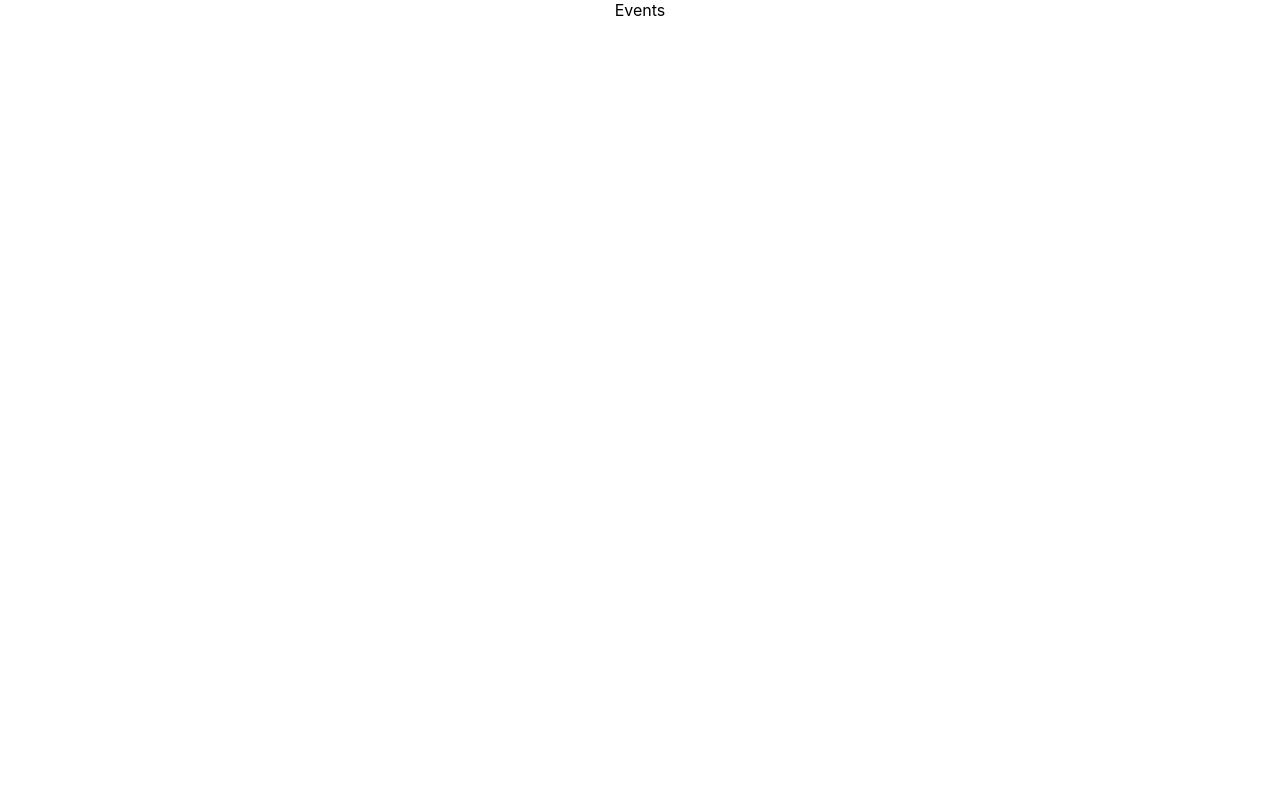
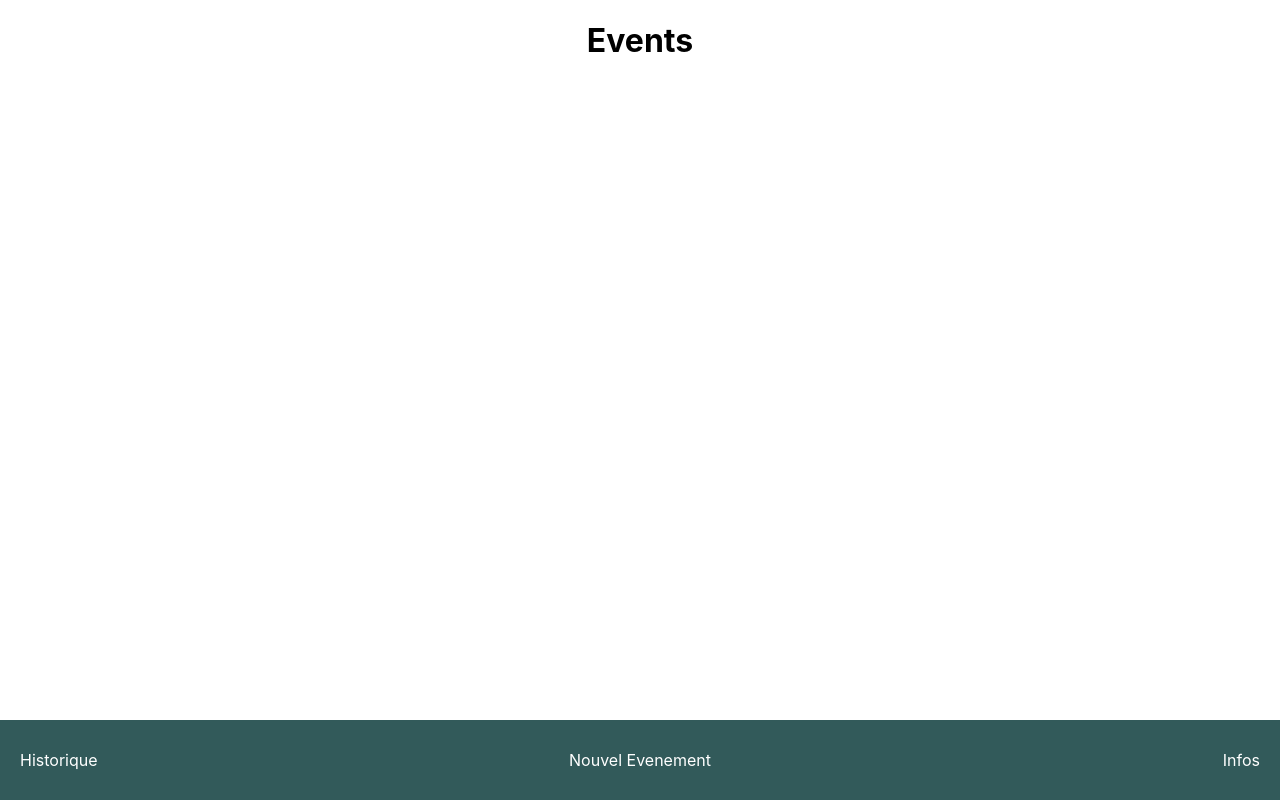
Before and after one commit to FlorianGardy/up-day-mobile, a React (Create React App) app: page /events in a window 1280 px wide. Built offline with nearby package versions, Linux system fonts and the light colour scheme.

Commit message:
create the Navbar component and the CSS module

```diff
--- /dev/null
+++ b/src/components/Navbar.jsx
@@ -0,0 +1,24 @@
+import React from "react";
+import { NavLink } from "react-router-dom";
+
+import styles from "./Navbar.module.css";
+
+const Navbar = () => {
+  return (
+    <nav>
+      <ul>
+        <li className={styles.history}>
+          <NavLink to="/history">Historique</NavLink>
+        </li>
+        <li className={styles.events}>
+          <NavLink to="/events">Nouvel Evenement</NavLink>
+        </li>
+        <li className={styles.about}>
+          <NavLink to="/about">Infos</NavLink>
+        </li>
+      </ul>
+    </nav>
+  );
+};
+
+export default Navbar;
--- /dev/null
+++ b/src/components/Navbar.module.css
@@ -0,0 +1,31 @@
+nav {
+  background-color: rgb(50, 90, 90);
+  position: absolute;
+  bottom: 0;
+  width: 100%;
+}
+ul {
+  display: grid;
+  grid-template-columns: repeat(3, 1fr);
+  height: 10vh;
+  padding: 0 20px;
+  margin: 0;
+}
+li {
+  align-self: center; /* Center text on Y baseline */
+  list-style: none;
+}
+a {
+  text-decoration: none;
+  color: white;
+}
+/* Center text on X baseline */
+.history {
+  justify-self: start;
+}
+.events {
+  justify-self: center;
+}
+.about {
+  justify-self: end;
+}
--- a/src/pages/Events.page.jsx
+++ b/src/pages/Events.page.jsx
@@ -1,7 +1,13 @@
 import React from "react";
+import Navbar from "../components/Navbar";
 
 function Events() {
-  return <div>Events</div>;
+  return (
+    <div>
+      <h1>Events</h1>
+      <Navbar />
+    </div>
+  );
 }
 
 export default Events;
```
